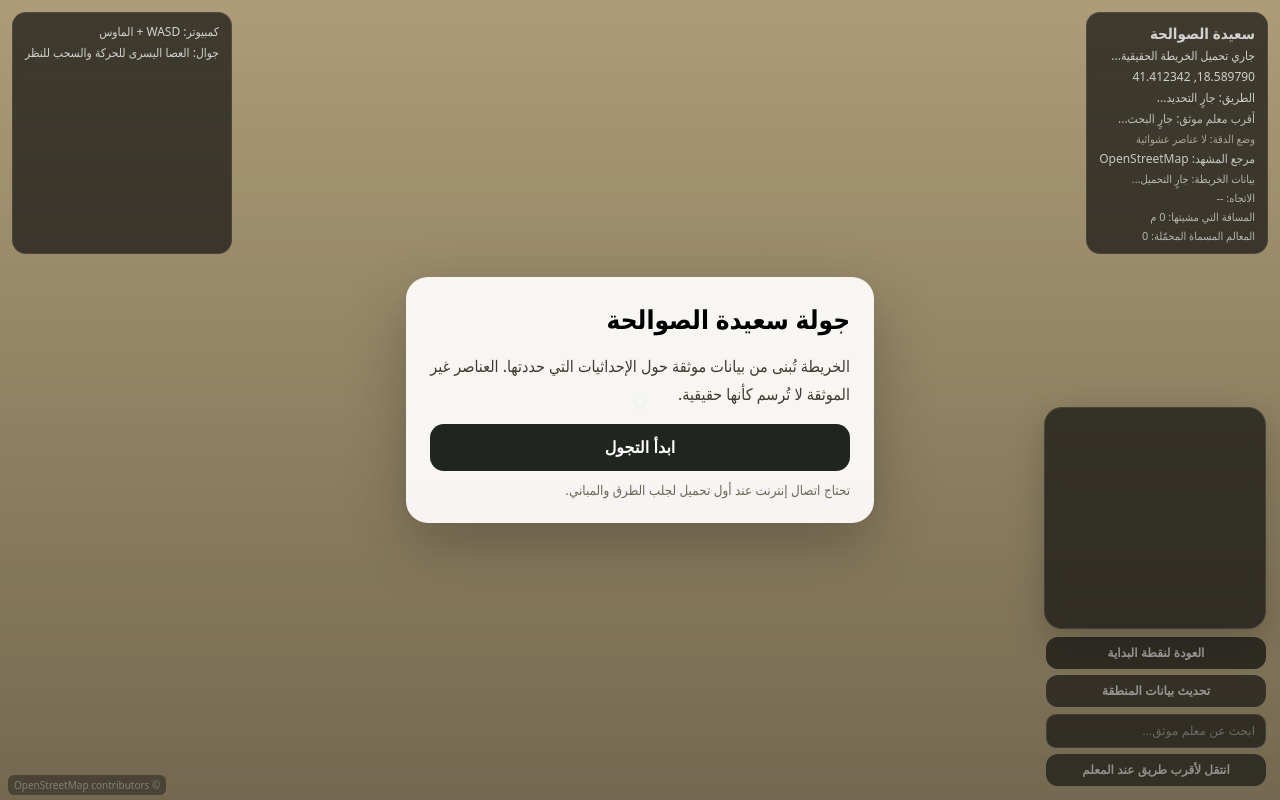
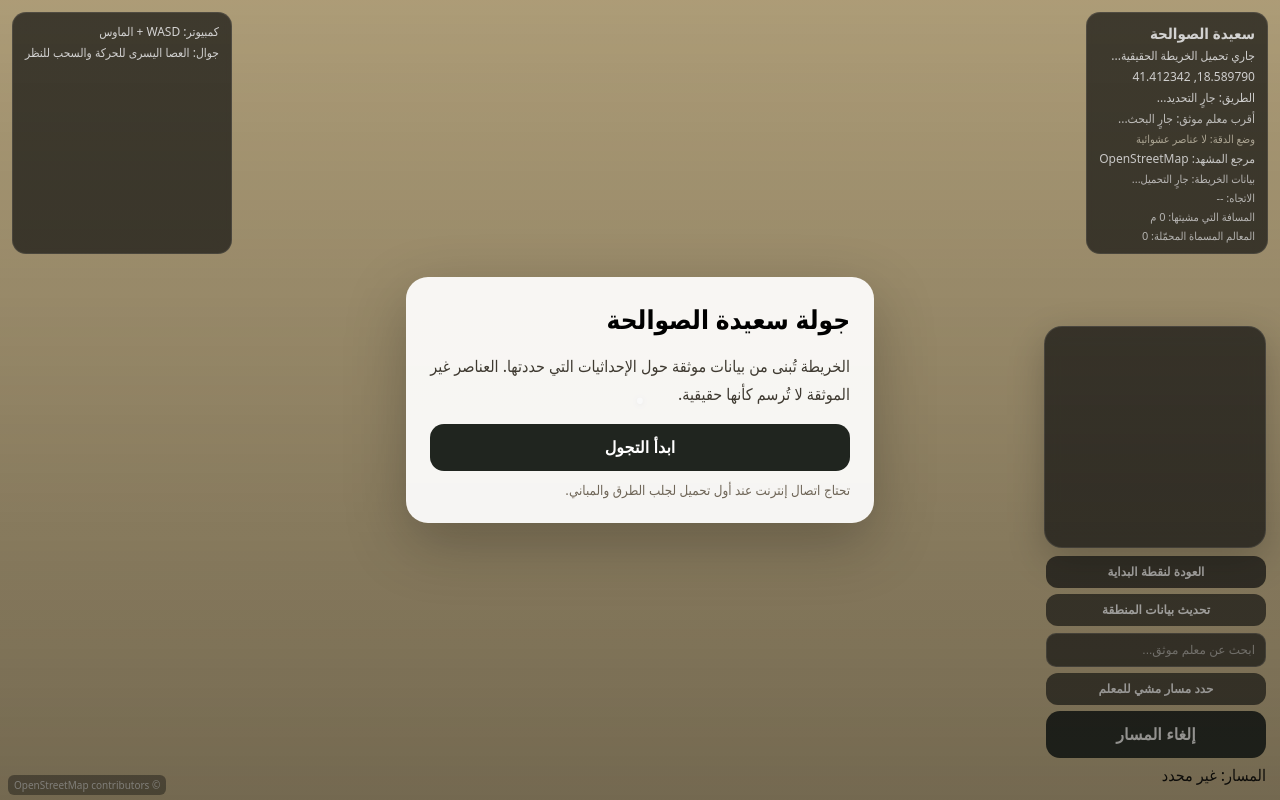
Before and after one commit to Hasan0525-H/H_GAME, a plain HTML site: page index.html in a window 1280 px wide. Drawn offline with nearby package versions, Linux system fonts and the light colour scheme.

Commit message:
ui: add walking-route controls

```diff
--- a/index.html
+++ b/index.html
@@ -50,7 +50,9 @@
     <div id="poiNav">
       <input id="poiSearch" list="poiOptions" type="search" placeholder="ابحث عن معلم موثق..." autocomplete="off" />
       <datalist id="poiOptions"></datalist>
-      <button id="goPoiBtn" type="button">انتقل لأقرب طريق عند المعلم</button>
+      <button id="goPoiBtn" type="button">حدد مسار مشي للمعلم</button>
+      <button id="clearRouteBtn" type="button">إلغاء المسار</button>
+      <span id="routeStatus">المسار: غير محدد</span>
     </div>
   </div>
 
```
